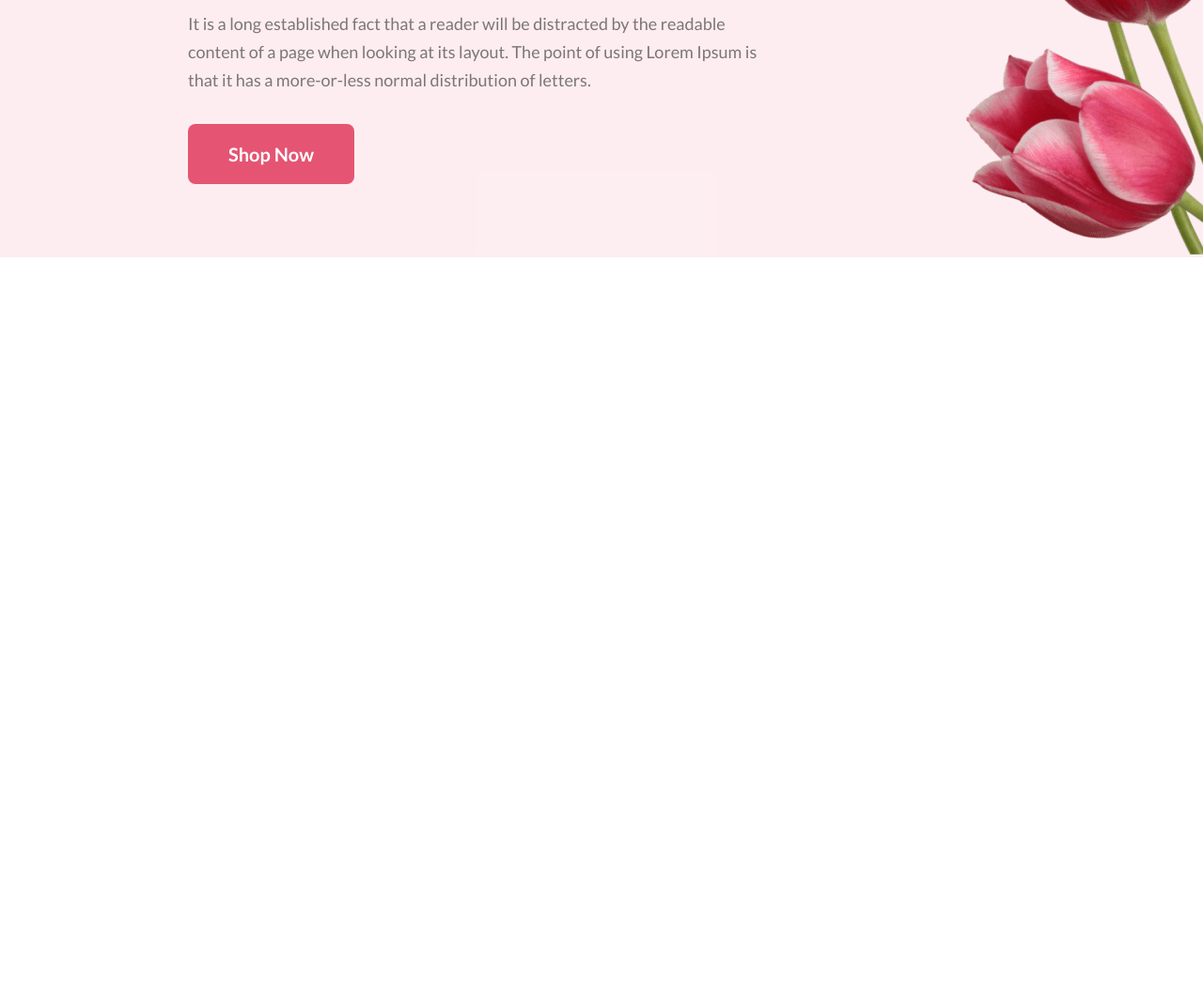
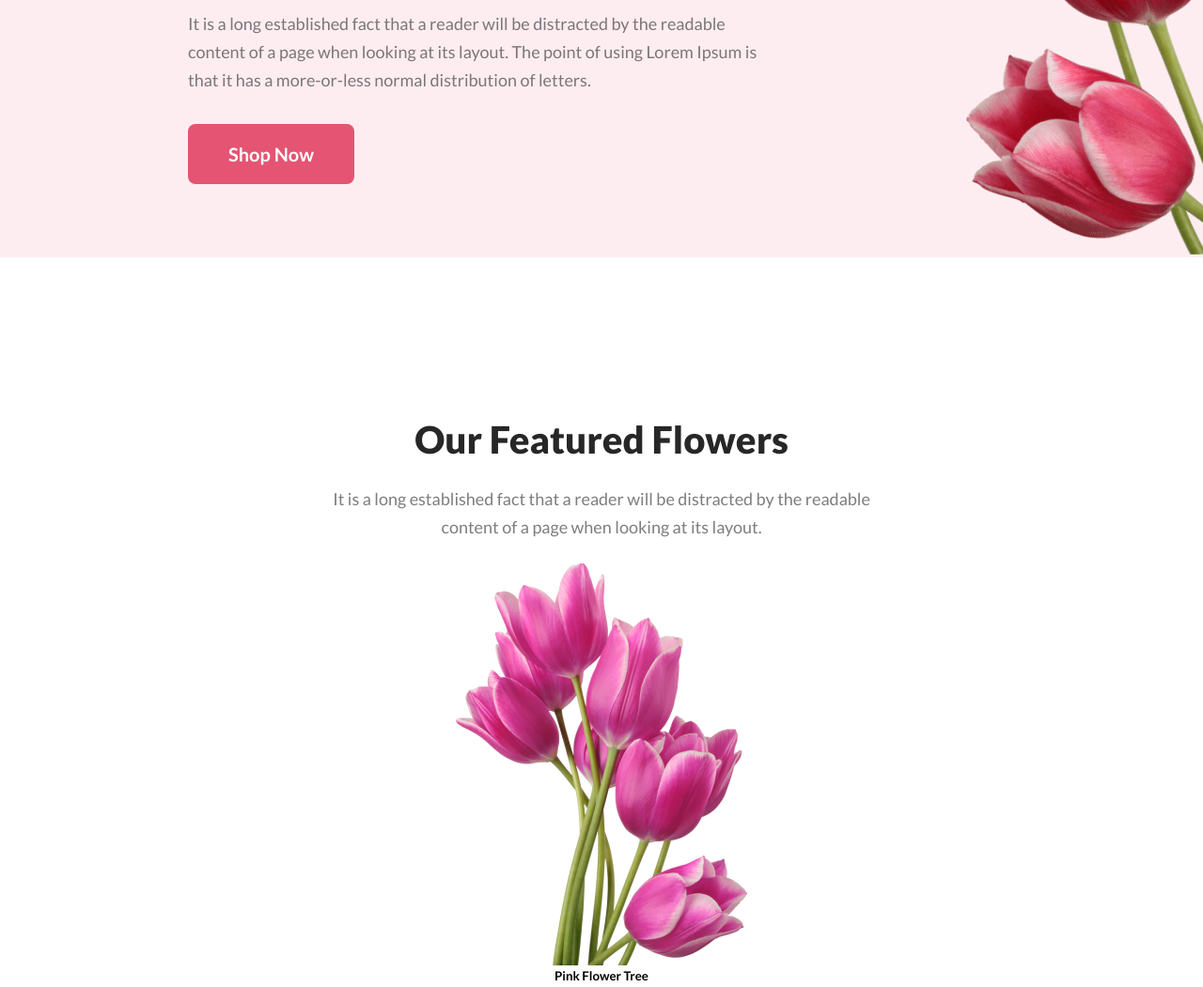
Before and after one commit to muhammad-shahin/unique-flower-shop, a plain HTML site: page index.html in a window 1280 px wide. Shown: the part 579-1630 px from the top of the page at 94% size. Before the commit the page ends 853 px from the top, so only its background shows below. Drawn offline with Linux system fonts and the light colour scheme.

Commit message:
featured flower section added

```diff
--- a/index.html
+++ b/index.html
@@ -20,5 +20,28 @@
       </div>
     </div>
   </header>
+
+  <!-- Our Featured Flower Section -->
+  <section class="featured-flower-container">
+    <div class="title-description">
+      <h5 class="feature-flower-title">Our Featured Flowers</h5>
+      <p class="feature-flower-description">It is a long established fact that a reader will be distracted by the readable content of a page when looking at its layout.</p>
+    </div>
+    <div class="featured-flower">
+      <div class="flower">
+        <img src="images/pngwing 6.png" alt="">
+        <h5 class="flower-name">Pink Flower Tree</h5>
+      </div>
+      <div class="flower">
+        <img src="images/pngwing 5.png" alt="">
+        <h5 class="flower-name">Pink Flower Tree</h5>
+      </div>
+      <div class="flower">
+        <img src="images/pngwing 7.png" alt="">
+        <h5 class="flower-name">Pink Flower Tree</h5>
+      </div>
+    </div>
+  </section>
+
 </body>
 </html>
--- a/style.css
+++ b/style.css
@@ -1,8 +1,8 @@
-@import url('https://fonts.googleapis.com/css2?family=Lato:wght@300;400;700;900&display=swap');
+@import url("https://fonts.googleapis.com/css2?family=Lato:wght@300;400;700;900&display=swap");
 
 /* Shared Style */
 * {
-  font-family: 'Lato', sans-serif;
+  font-family: "Lato", sans-serif;
   margin: 0;
   padding: 0;
 }
@@ -51,3 +51,22 @@
   margin-top: 50px;
   margin-left: 90px;
 }
+/* Featured Flower Section style */
+.featured-flower-container {
+  text-align: center;
+  padding: 170px 240px 128px 240px;
+}
+.feature-flower-title {
+  color: #272727;
+  text-align: center;
+  font-size: 40px;
+  font-weight: 800;
+}
+.feature-flower-description {
+  width: 594px;
+  color: rgba(39, 39, 39, 0.6);
+  font-size: 18px;
+  font-weight: 400;
+  line-height: 30px;
+  margin: 24px auto;
+}
```
